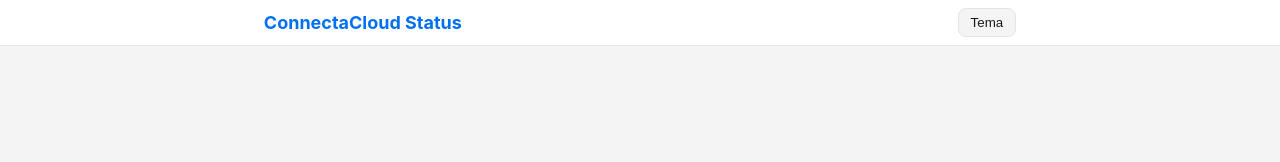
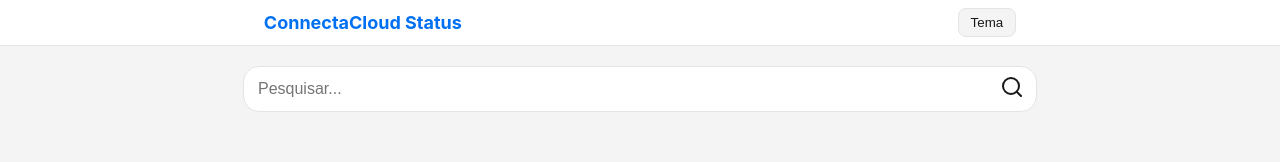
Before and after one commit to rafa-lsc/connectacloud, a React (Vite) app: page / in a window 1280 px wide. Shown: the top 162 px of the page. Built offline with nearby package versions, Linux system fonts and the light colour scheme.

Commit message:
feat: estrutura visual da barra de pesquisa

```diff
--- a/package.json
+++ b/package.json
@@ -10,6 +10,7 @@
     "preview": "vite preview"
   },
   "dependencies": {
+    "lucide-react": "^0.543.0",
     "react": "^19.1.1",
     "react-dom": "^19.1.1"
   },
--- a/src/App.tsx
+++ b/src/App.tsx
@@ -1,12 +1,13 @@
 import React from 'react';
 import Header from './components/Header/Header';
+import Dashboard from './components/Dashboard/Dashboard';
 
 function App() {
   return (
     <div>
       <Header />
       <main>
-
+        <Dashboard />
       </main>
     </div>
   );
--- /dev/null
+++ b/src/components/Dashboard/Dashboard.module.css
@@ -0,0 +1,28 @@
+.barraPesquisa {
+  display: flex;
+  align-items: center;
+  gap: 8px;
+
+  width: 60%;
+  margin: 20px auto;
+  padding: 8px 12px;
+
+  background-color: var(--color-card-bg);
+  border: 1px solid var(--color-border);
+  border-radius: 1rem;
+}
+
+.input {
+  flex: 1;
+  border: none;
+  outline: none;
+  font-size: 16px;
+  background: transparent;
+  color: var(--color-text);
+}
+
+@media (max-width: 450px){
+    .barraPesquisa{
+        width: 80%;
+    }
+}
--- a/src/components/Dashboard/Dashboard.tsx
+++ b/src/components/Dashboard/Dashboard.tsx
@@ -0,0 +1,15 @@
+import styles from "./Dashboard.module.css";
+import { Search } from "lucide-react";
+
+export default function Dashboard() {
+  return (
+    <div className={styles.barraPesquisa}>
+      <input
+        type="text"
+        placeholder="Pesquisar..."
+        className={styles.input}
+      />
+      <span className={styles.button}><Search/></span>
+    </div>
+  );
+}
--- a/src/components/Header/Header.module.css
+++ b/src/components/Header/Header.module.css
@@ -1,5 +1,4 @@
 .header {
-  position: fixed;
   top: 0;
   left: 0;
   width: 100%;
```
Also changed, not shown: src/components/Dashboard/Dashboard.moodule.css (deleted), 1 other file (tests, documents, lock files or other folders).
